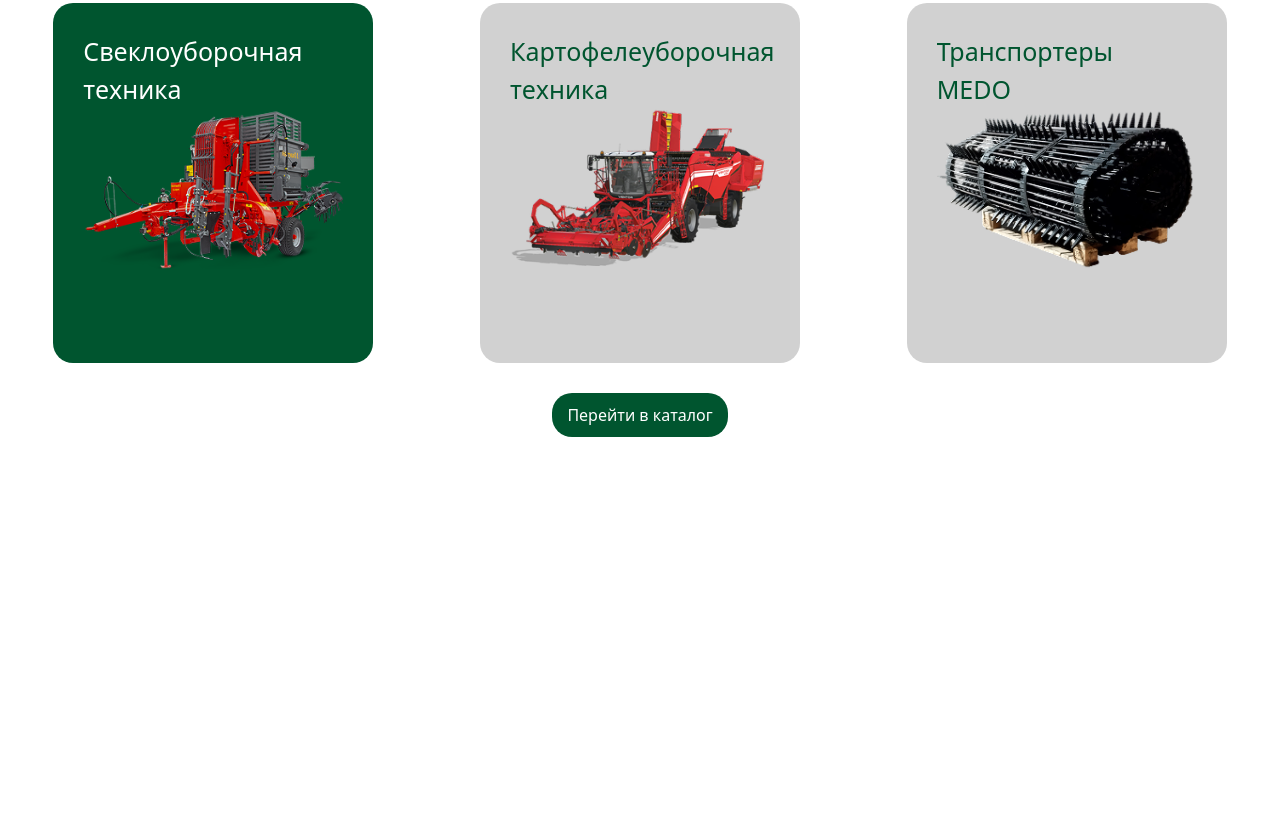
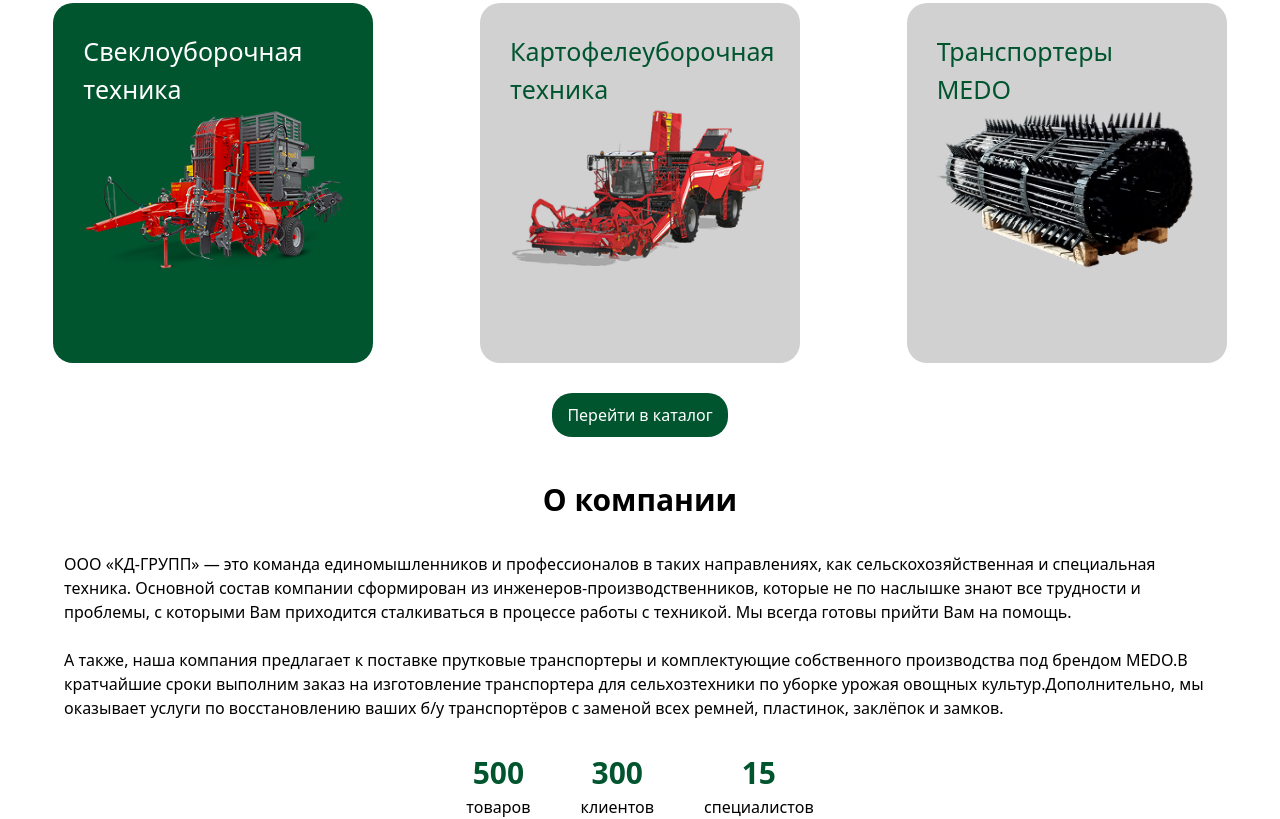
Before and after one commit to Mirzoalievb88/HomeWork-2, a website: page src/index.html in a window 1280 px wide. Shown: the part 737-1556 px from the top of the page. Before the commit the page ends 1174 px from the top, so only its background shows below. Drawn offline with nearby package versions, Linux system fonts and the light colour scheme; files that its build step writes are made by us from their sources.

Commit message:
section3

```diff
--- a/src/index.html
+++ b/src/index.html
@@ -72,6 +72,30 @@
     <div class="text-center mt-[30px]">
         <button class="bg-[#00552F] px-[15px] py-[10px] rounded-[20px] text-white">Перейти в каталог</button>
     </div>
+    <div class="text-center mt-[40px]">
+        <p class="text-[30px] font-bold">О компании</p>
+    </div>
+    <div class="w-[90%] m-auto mt-[30px]">
+        <p>ООО «КД-ГРУПП» — это команда единомышленников и профессионалов в таких направлениях, как сельскохозяйственная и специальная техника. Основной состав компании сформирован из инженеров-производственников, которые не по наслышке знают все трудности и проблемы, с которыми Вам приходится сталкиваться в процессе работы с техникой. Мы всегда готовы прийти Вам на помощь.</p>
+        <br>
+        <p> А также, наша компания предлагает к поставке прутковые транспортеры и комплектующие собственного производства под брендом MEDO.В кратчайшие сроки выполним заказ на изготовление транспортера для сельхозтехники по уборке урожая овощных культур.Дополнительно, мы оказывает услуги по восстановлению ваших б/у транспортёров с заменой всех ремней, пластинок, заклёпок и замков.</p>
+    </div>
+    <div class="flex mt-[30px] justify-around">
+        <div class="flex gap-[50px]">
+            <div class="text-center">
+                <p class="text-[30px] text-[#00552F] font-bold">500</p>
+                <p>товаров</p>
+            </div>
+            <div class="text-center">
+                <p class="text-[30px] text-[#00552F] font-bold">300</p>
+                <p>клиентов</p>
+            </div>
+            <div class="text-center">
+                <p class="text-[30px] text-[#00552F] font-bold">15</p>
+                <p>специалистов</p>
+            </div>
+        </div>
+    </div>
 </body>
 </html>
 <!-- npx tailwindcss -i ./src/input.css -o ./src/output.css --watch -->
```
